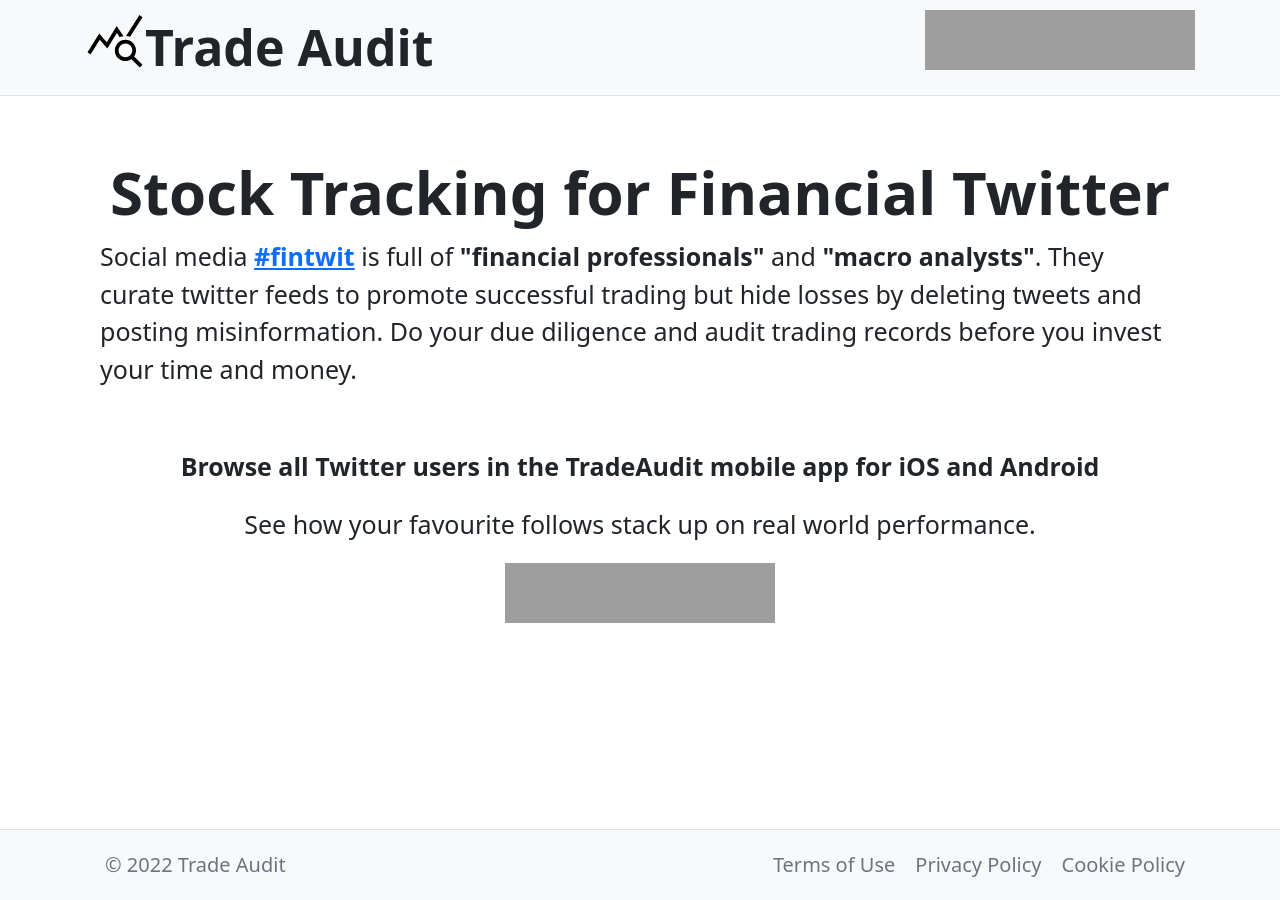
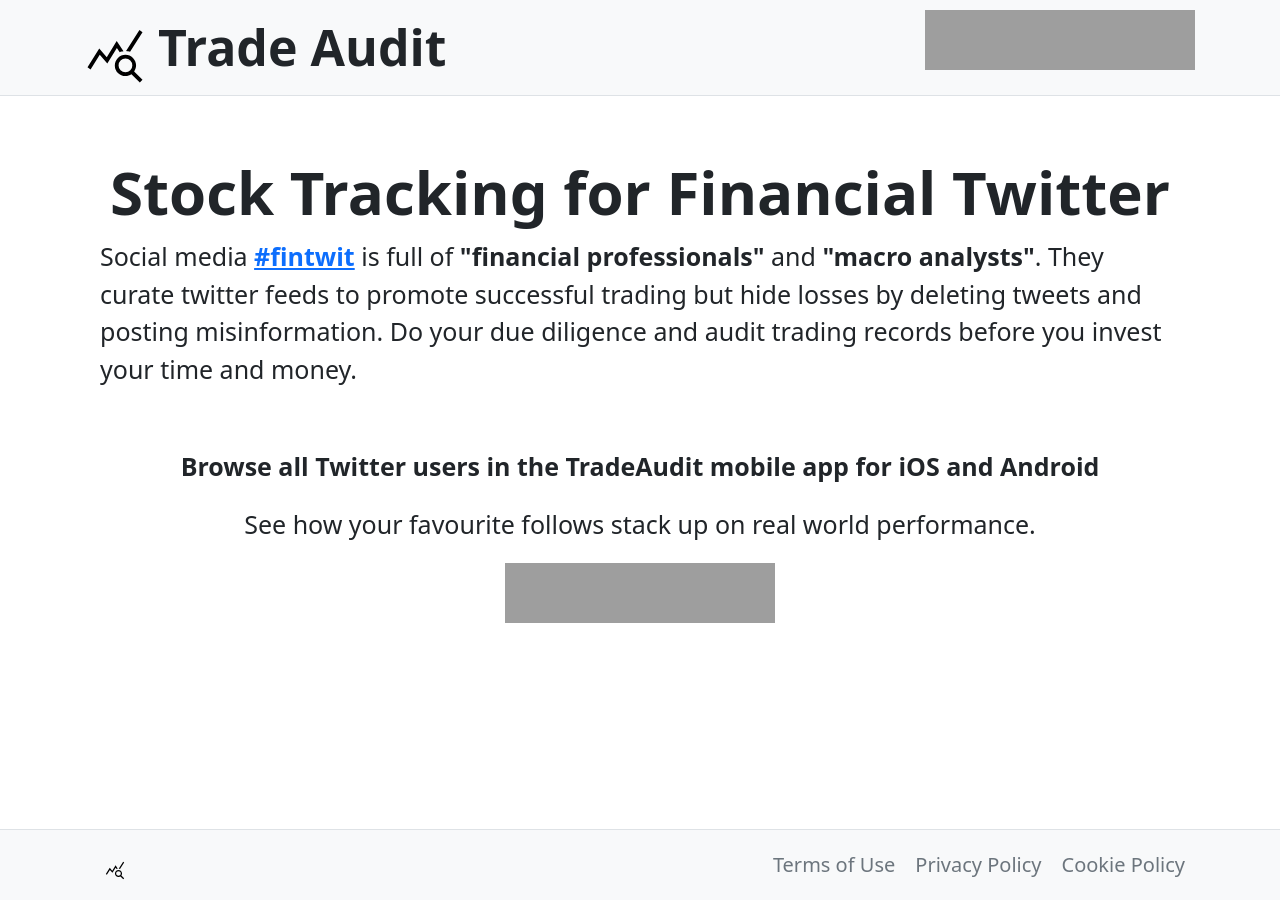
Before and after one commit to stevenrskelton/tradeaudit.app, a Jekyll site: the page built from index.html, in a window 1280 px wide. Built offline with Jekyll 4.4.1, drawn with Linux system fonts in a browser that asks for light colours; grey boxes are pictures that could not be loaded.

Commit message:
Update empty.html

```diff
--- a/_layouts/empty.html
+++ b/_layouts/empty.html
@@ -15,8 +15,10 @@
   <header>
     <nav class="py-2 bg-light border-bottom">
         <div class="container-xl d-flex flex-wrap">
-            <img src="https://tradeaudit.app/assets/query_stats_FILL0_wght400_GRAD0_opsz48.svg" class="align-bottom" width="60" height="60"/>
-            <a href="/" class="me-auto fs-1 fw-bold text-decoration-none link-dark">Trade Audit</a>
+            <a href="/" class="me-auto fs-1 fw-bold text-decoration-none link-dark">
+                <img src="https://tradeaudit.app/assets/query_stats_FILL0_wght400_GRAD0_opsz48.svg" class="align-bottom" width="60" height="60"/>
+                Trade Audit
+            </a>
             <img alt="Get it on Google Play" height="60px" id="logo-img" src="https://play.google.com/intl/en_us/badges/static/images/badges/en_badge_web_generic.png">
         </div>
     </nav>
@@ -29,7 +31,7 @@
   <footer class="py-2 bg-light border-top footer mt-auto">
     <div class="container-xl d-flex flex-wrap me-auto">
       <a href="/" class="nav nav-item nav-link text-muted me-auto">
-        © 2022 Trade Audit
+        <img src="https://tradeaudit.app/assets/query_stats_FILL0_wght400_GRAD0_opsz48.svg" class="align-bottom" width="20" height="20"/>
       </a>
 
 <!--    <a href="/" class="col-md-4 d-flex align-items-center justify-content-center mb-3 mb-md-0 me-md-auto link-dark text-decoration-none">-->
```
